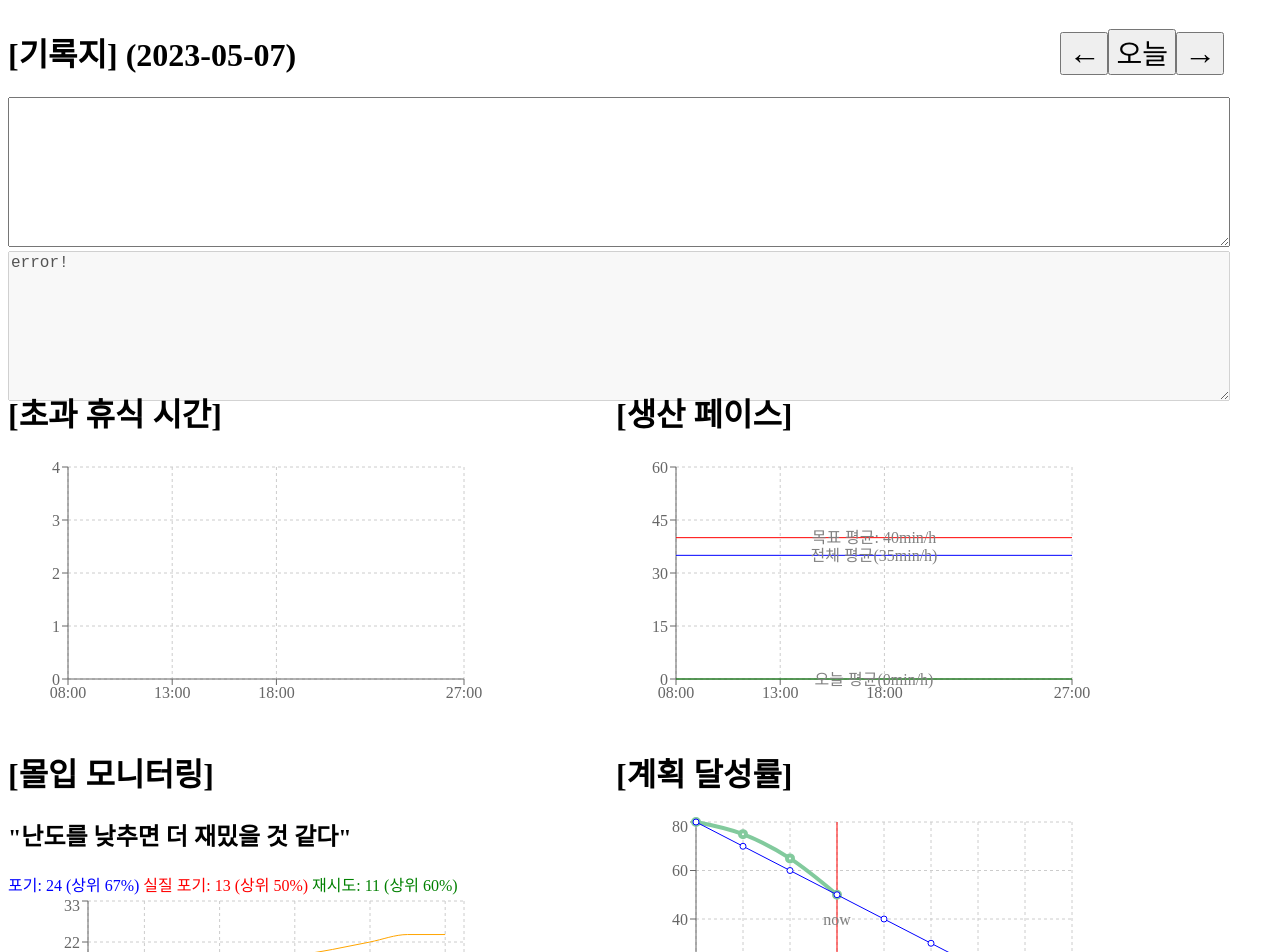
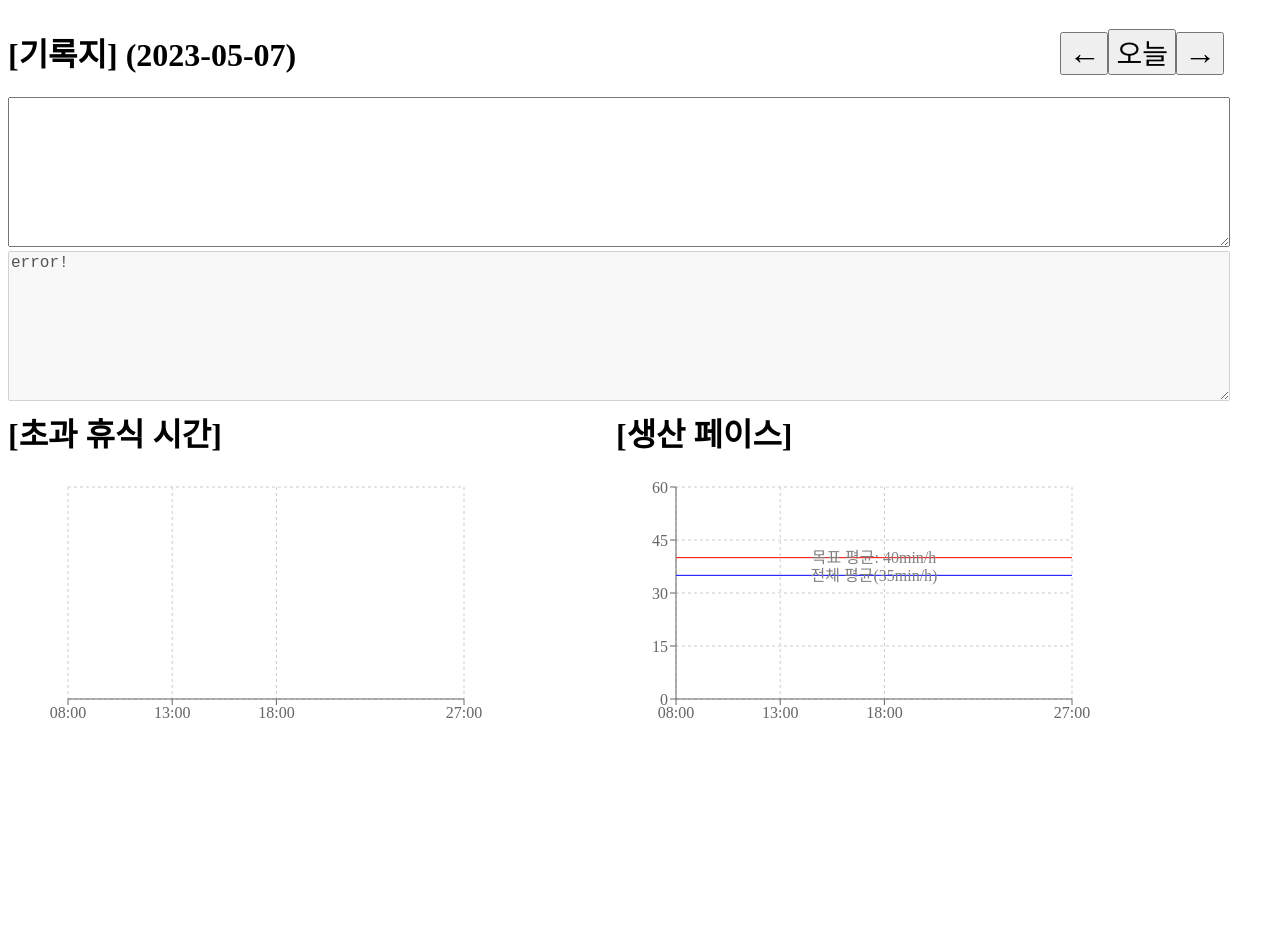
Before and after one commit to seongbin9786/my-time, a React (Vite) app: page / in a window 1280 px wide. Shown: the top 952 px of the page. After the commit the page ends 800 px from the top, so only its background shows below. Built offline with nearby package versions, Linux system fonts and the light colour scheme.

Commit message:
feat: 사용되지 않는 미완성 차트를 화면에서 제거

```diff
--- a/src/App.tsx
+++ b/src/App.tsx
@@ -1,11 +1,7 @@
-import { PropsWithChildren, useMemo, useState } from 'react';
+import { PropsWithChildren, useState } from 'react';
 
-import { FLOW_EXAPLE_DATA, FLOW_EXAPLE_RATIO } from './assets/api/FlowData';
-import { PLAN_BURNDOWN_DATA } from './assets/api/PlanBurdownData';
 import { avgPaceOf } from './assets/api/ProductivePaceData';
 import { AvailableRestTimeChart } from './components/charts/AvailableRestTimeChart';
-import { FlowStatusChart } from './components/charts/FlowStatusChart';
-import { PlanBurndownChart } from './components/charts/PlanBurndownChart';
 import { ProductivePaceChart } from './components/charts/ProductivePaceChart';
 import { TextLogContainer } from './components/texts/TextLogContainer';
 import { transformLogsToChartFormat } from './utils/ChartFormatTransformer';
@@ -22,17 +18,13 @@ const Container = (props: PropsWithChildren) => (
 
 export const App = () => {
   const [rawLog, setRawLog] = useState('');
-  const actualLog = useMemo(() => {
+  const actualLog = (() => {
     try {
       return transformLogsToChartFormat(rawLog);
-    } catch (e) {
-      console.log(e);
+    } catch {
+      return [];
     }
-    return [
-      { name: '00:00', direction: '', productive: 0, wasted: 0, pace: 0 },
-      { name: '24:00', direction: '', productive: 0, wasted: 0, pace: 0 },
-    ];
-  }, [rawLog]);
+  })();
 
   return (
     <div
@@ -57,15 +49,6 @@ export const App = () => {
           todayAvg={avgPaceOf(actualLog)}
         />
       </Container>
-      <Container>
-        <h1>[몰입 모니터링]</h1>
-        <h2>"난도를 낮추면 더 재밌을 것 같다"</h2>
-        <FlowStatusChart data={FLOW_EXAPLE_DATA} ratio={FLOW_EXAPLE_RATIO} />
-      </Container>
-      <Container>
-        <h1>[계획 달성률]</h1>
-        <PlanBurndownChart data={PLAN_BURNDOWN_DATA} />
-      </Container>
     </div>
   );
 };
```
